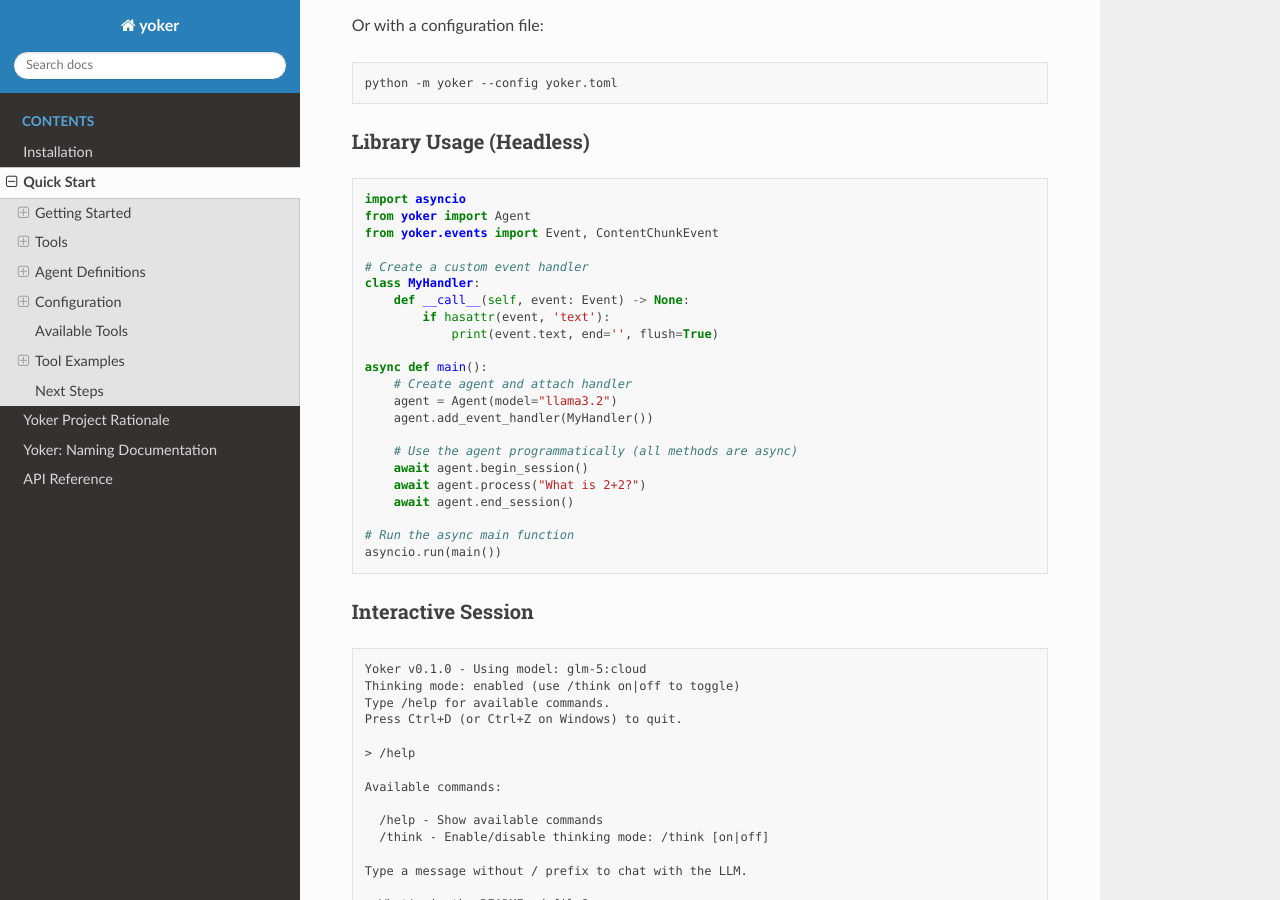
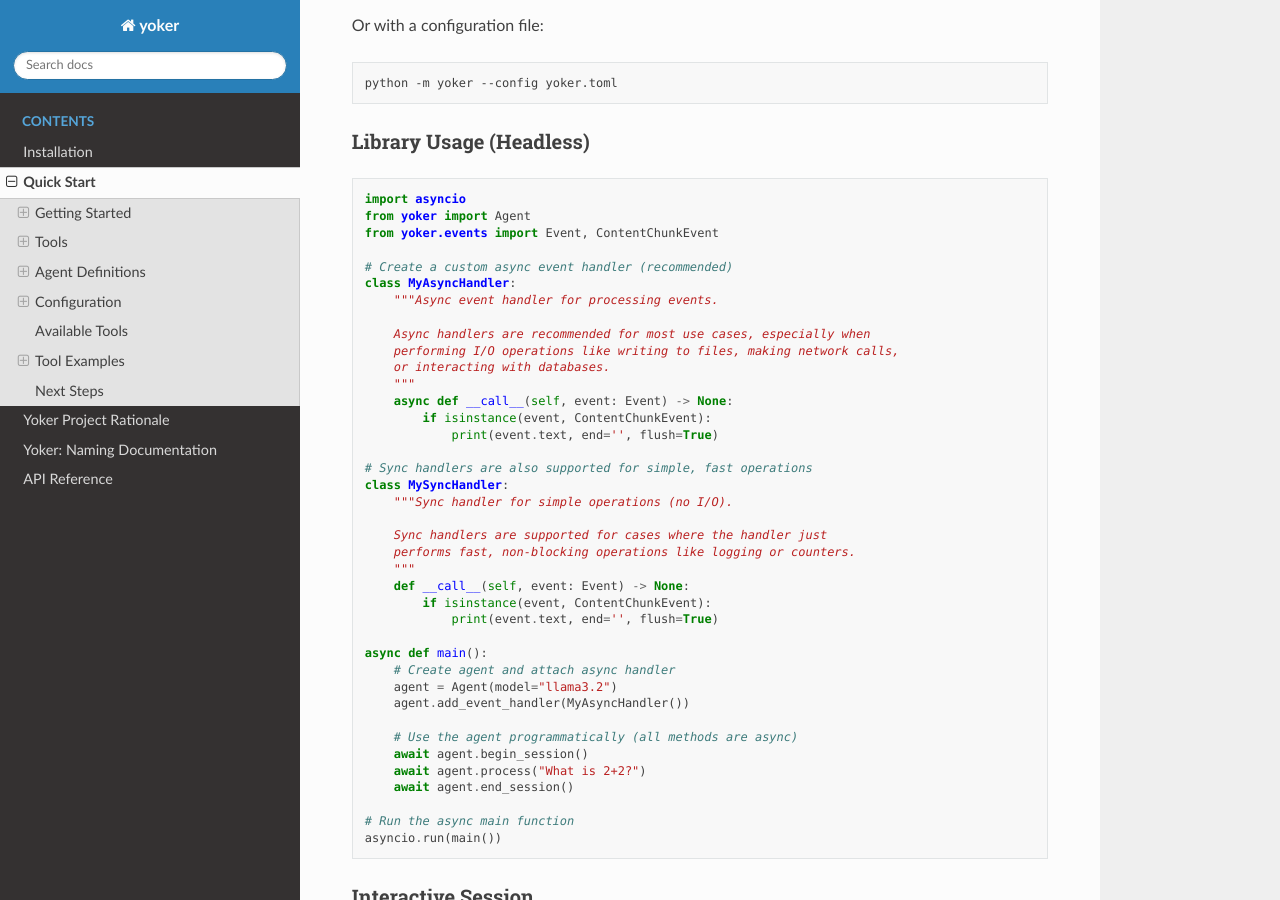
Before and after one commit to christophevg/yoker, a Sphinx documentation site: the page built from docs/quickstart.md, in a window 1280 px wide and 900 px high, scrolled down 1363 px. Built offline with Sphinx 7.4.7 and the Read the Docs theme 3.1.0, drawn with Linux system fonts in a browser that asks for light colours.

Commit message:
docs: update quickstart with async-first handler documentation
- Emphasize async handlers as the recommended approach
- Show async handler example with proper class docstring
- Document sync handlers as supported for simple operations
- Add ContentChunkEvent type checking example
- Explain when to use async vs sync handlers

🤖 Implemented together with a coding agent.

```diff
--- a/docs/quickstart.md
+++ b/docs/quickstart.md
@@ -46,16 +46,33 @@ import asyncio
 from yoker import Agent
 from yoker.events import Event, ContentChunkEvent
 
-# Create a custom event handler
-class MyHandler:
+# Create a custom async event handler (recommended)
+class MyAsyncHandler:
+    """Async event handler for processing events.
+
+    Async handlers are recommended for most use cases, especially when
+    performing I/O operations like writing to files, making network calls,
+    or interacting with databases.
+    """
+    async def __call__(self, event: Event) -> None:
+        if isinstance(event, ContentChunkEvent):
+            print(event.text, end='', flush=True)
+
+# Sync handlers are also supported for simple, fast operations
+class MySyncHandler:
+    """Sync handler for simple operations (no I/O).
+
+    Sync handlers are supported for cases where the handler just
+    performs fast, non-blocking operations like logging or counters.
+    """
     def __call__(self, event: Event) -> None:
-        if hasattr(event, 'text'):
+        if isinstance(event, ContentChunkEvent):
             print(event.text, end='', flush=True)
 
 async def main():
-    # Create agent and attach handler
+    # Create agent and attach async handler
     agent = Agent(model="llama3.2")
-    agent.add_event_handler(MyHandler())
+    agent.add_event_handler(MyAsyncHandler())
 
     # Use the agent programmatically (all methods are async)
     await agent.begin_session()
```
